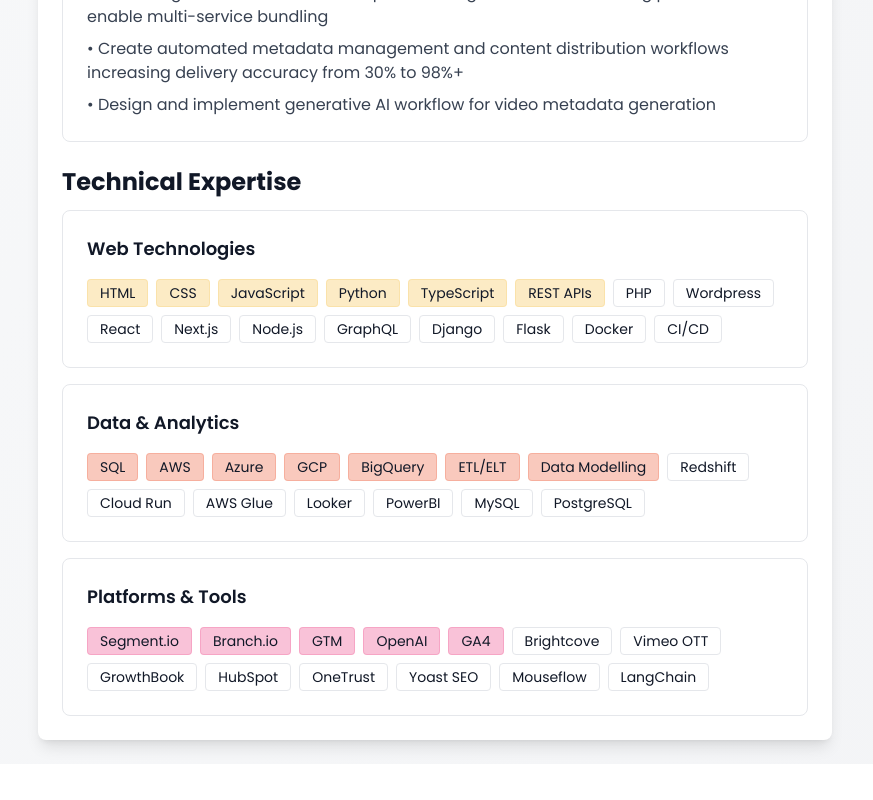
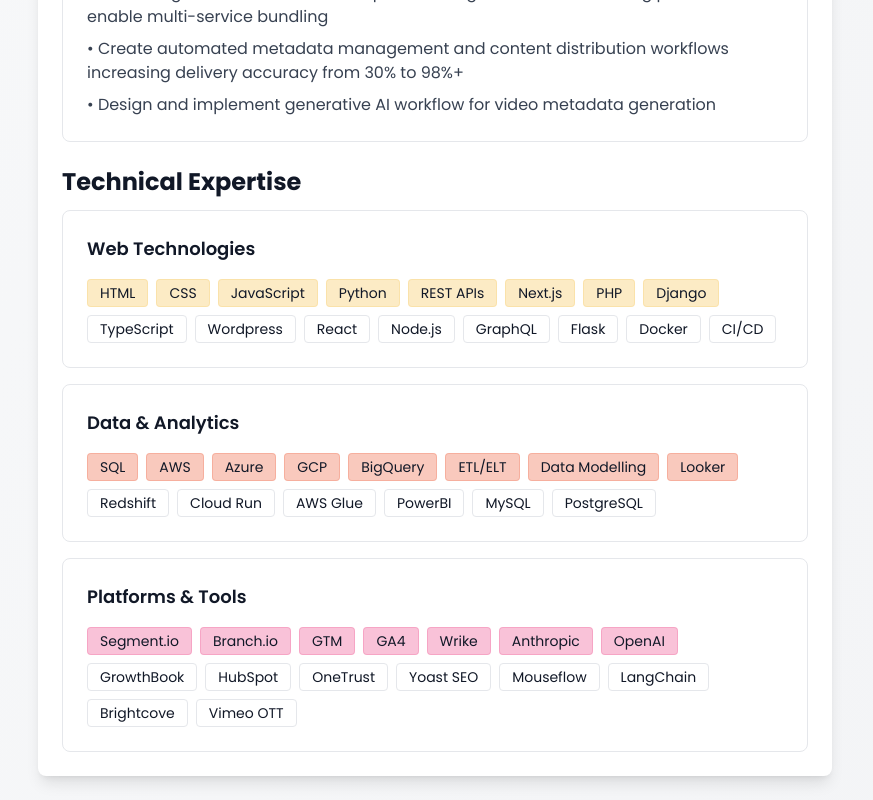
Before and after one commit to ijpatter1/ijpatter1.github.io, a Next.js app: page / in a window 1280 px wide. Shown: the part 2014-2814 px from the top of the page, without its empty margins (205-1078 px from the left). Before the commit the page ends 2778 px from the top, so only its background shows below. Built offline with nearby package versions, Linux system fonts and the light colour scheme.

Commit message:
update skills

```diff
--- a/app/components/TechnicalExpertise.tsx
+++ b/app/components/TechnicalExpertise.tsx
@@ -21,15 +21,15 @@
         { name: "CSS", highlight: true },
         { name: "JavaScript", highlight: true },
         { name: "Python", highlight: true },
-        { name: "TypeScript", highlight: true },
         { name: "REST APIs", highlight: true },
-        { name: "PHP" },
+        { name: "Next.js", highlight: true },
+        { name: "PHP", highlight: true },
+        { name: "Django", highlight: true },
+        { name: "TypeScript" },
         { name: "Wordpress" },
         { name: "React" },
-        { name: "Next.js" },
         { name: "Node.js" },
         { name: "GraphQL" },
-        { name: "Django" },
         { name: "Flask" },
         { name: "Docker" },
         { name: "CI/CD" }
@@ -46,10 +46,10 @@
         { name: "BigQuery", highlight: true },
         { name: "ETL/ELT", highlight: true },
         { name: "Data Modelling", highlight: true },
+        { name: "Looker", highlight: true },
         { name: "Redshift" },
         { name: "Cloud Run" },
         { name: "AWS Glue" },
-        { name: "Looker" },
         { name: "PowerBI" },
         { name: "MySQL" },
         { name: "PostgreSQL" }
@@ -62,16 +62,18 @@
         { name: "Segment.io", highlight: true },
         { name: "Branch.io", highlight: true },
         { name: "GTM", highlight: true },
+        { name: "GA4", highlight: true},
+        { name: "Wrike", highlight: true},
+        { name: "Anthropic", highlight: true },
         { name: "OpenAI", highlight: true },
-        { name: "GA4", highlight: true},
-        { name: "Brightcove" },
-        { name: "Vimeo OTT" },
         { name: "GrowthBook" },
         { name: "HubSpot" },
         { name: "OneTrust" },
         { name: "Yoast SEO" },
         { name: "Mouseflow" },
-        { name: "LangChain" }
+        { name: "LangChain" },
+        { name: "Brightcove" },
+        { name: "Vimeo OTT" }
       ]
     }
   ];
```
